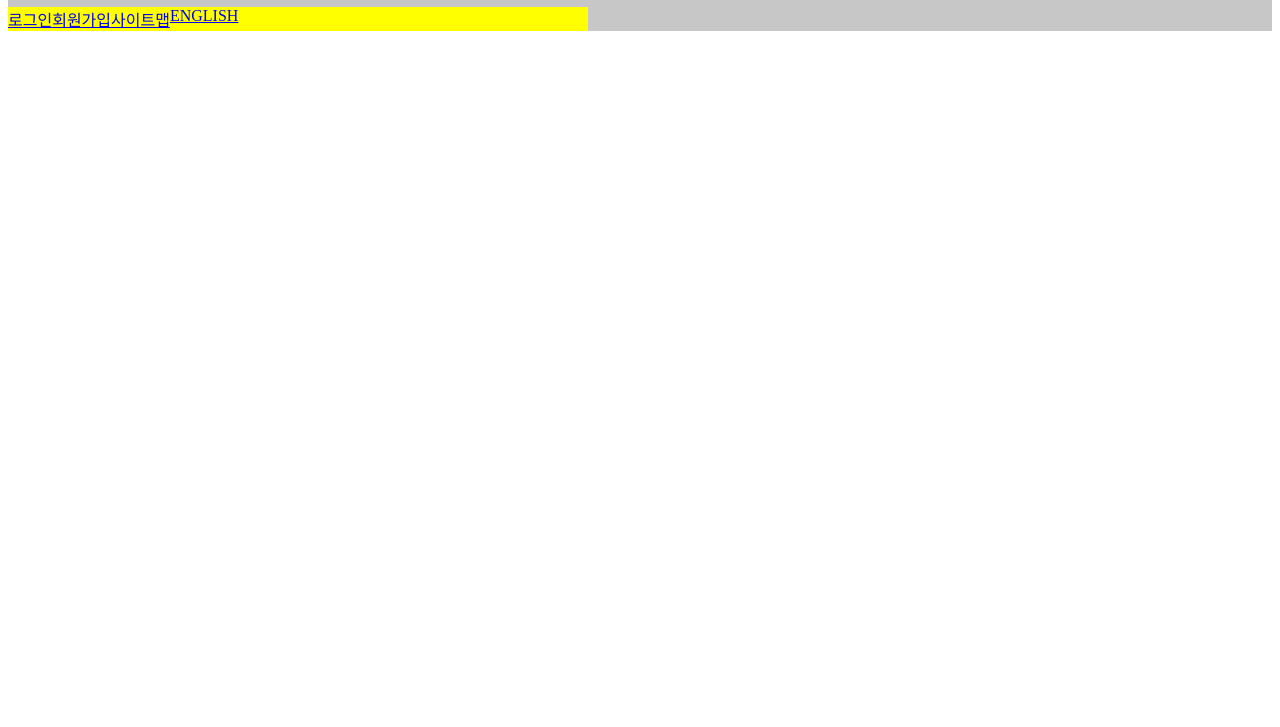
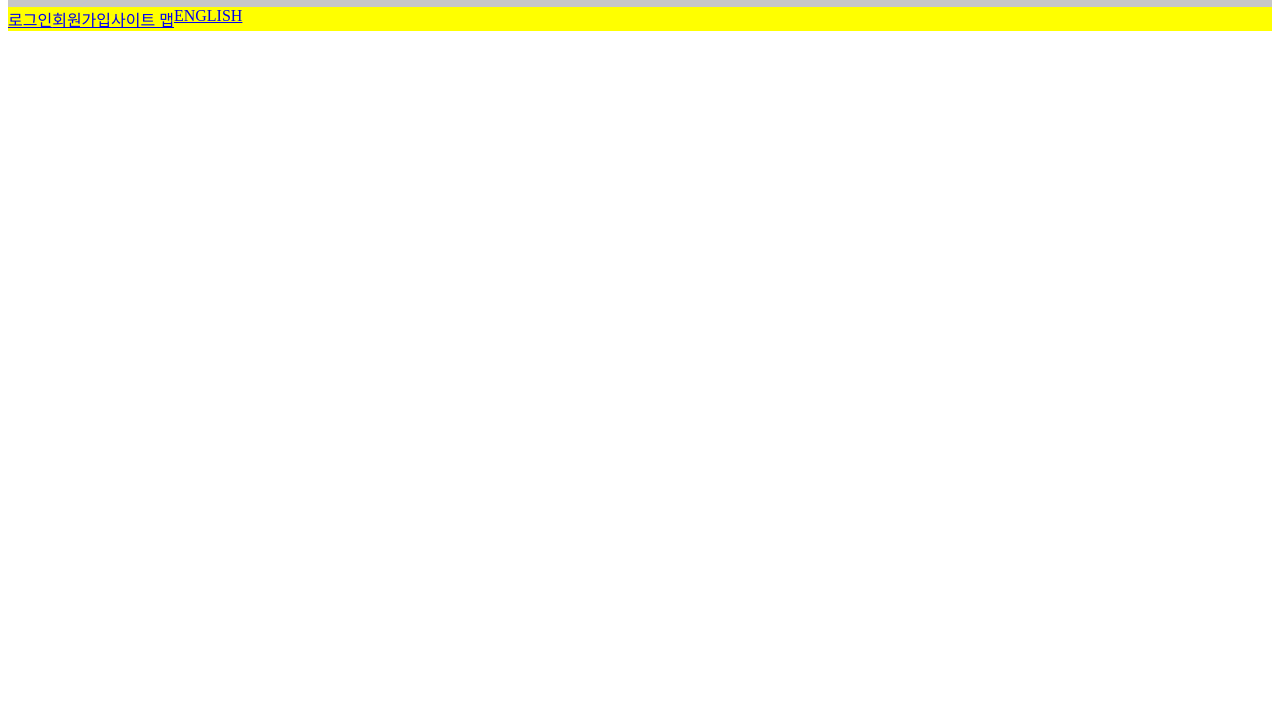
Before and after one commit to chaerimm/git-study, a plain HTML site: page index.html in a window 1280 px wide. Shown: the part 73-800 px from the top of the page. Drawn offline with Linux system fonts and the light colour scheme.

Commit message:
sass 학습내용 (원본)

```diff
--- a/css/style.css
+++ b/css/style.css
@@ -15,7 +15,7 @@
   padding-left: 0;
   margin: 0;
   background-color: yellow;
-  width: calc(30em + 100px);
+
 }
 .header__member::after {
   content: "";
--- a/index.html
+++ b/index.html
@@ -12,7 +12,7 @@
     <ul class="header__member">
       <li><a href="#">로그인</a>
       <li><a href="#">회원가입</a>
-      <li><a href="#">사이트맵</a>
+      <li><a href="#">사이트 맵</a>
       <li><a href="#">ENGLISH</a>
     </ul>
   </div>
```
Also changed, not shown: 1 other file.
